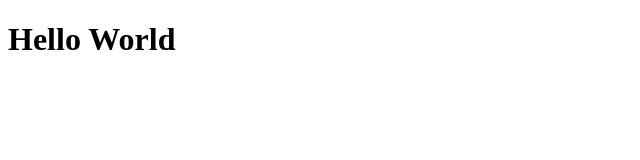
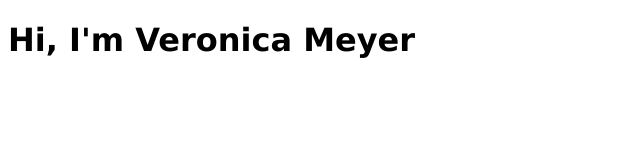
Before and after one commit to evieweird/evieweird.github.io, a plain HTML site: page index.html in a window 1280 px wide. Shown: the whole page, without its empty margins (0-640 px from the left). Drawn offline with Linux system fonts and the light colour scheme.

Commit message:
Update index.html

```diff
--- a/index.html
+++ b/index.html
@@ -2,12 +2,17 @@
 <html>
 <head>
 
-<title>Home</title>
+<title>Veronica Meyer's Blog</title>
+  <style>
+    h1 {
+      font-family: Geneva;
+    }
+  </style>
 </head>
 
 <body>
 
-  <h1>Hello World</h1>
+  <h1>Hi, I'm Veronica Meyer</h1>
 
 </body>
 
```
